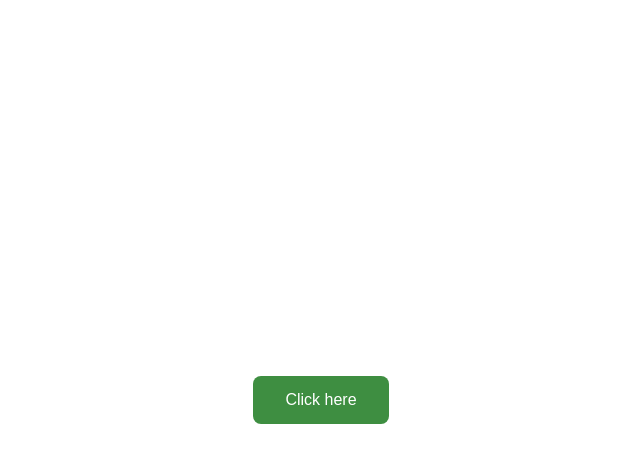
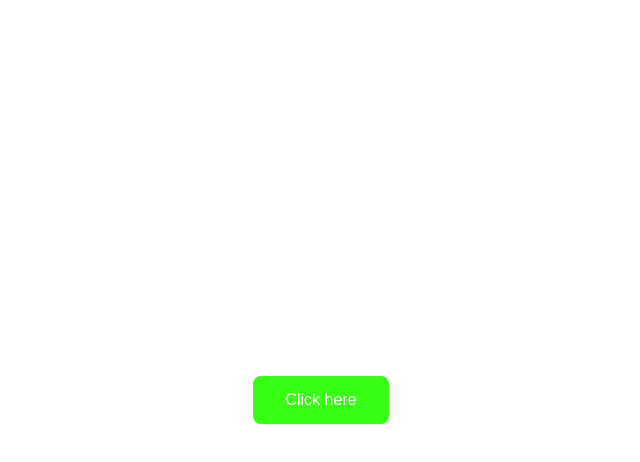
Before and after one commit to Varun03697/TitaniumButton, a plain HTML site: page button.html in a window 1280 px wide. In both pictures the pointer is over the button "Click here". Shown: the whole page, without its empty margins (319-959 px from the left). Drawn offline with Linux system fonts and the light colour scheme.

Commit message:
Update style.css
Changed Color to Neon Green

```diff
--- a/style.css
+++ b/style.css
@@ -11,7 +11,7 @@
 
   }
 
-.button:hover {background-color: #3e8e41}
+.button:hover {background-color: #39ff14}
 
 .button:active {
     background-color: #3e8e41;
```
